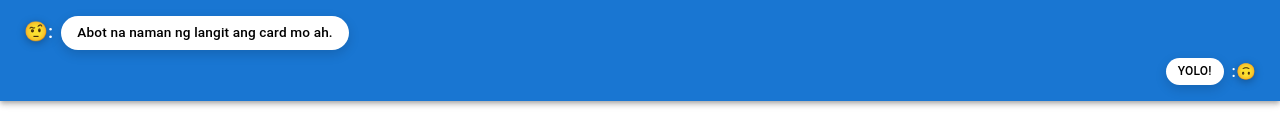
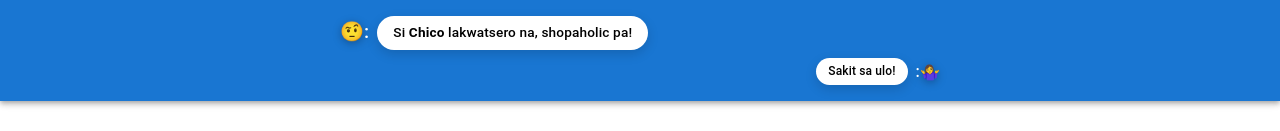
Before and after one commit to bayanicruz/expense-tracker, a React (Create React App) app in the folder client/: page / in a window 1280 px wide. Shown: the top 131 px of the page. Built offline with nearby package versions, Linux system fonts and the light colour scheme; no server answers.

Commit message:
Add flexbox and generate other conversationand personalise

```diff
--- a/client/src/components/Header.js
+++ b/client/src/components/Header.js
@@ -6,31 +6,140 @@ import Box from '@mui/material/Box';
 import titlesConfig from '../config/titles.json';
 
 function Header() {
-  const [title, setTitle] = useState('Expense Tracker');
+  const [title, setTitle] = useState('...');
   const [emoji, setEmoji] = useState('😏');
-  const [answer, setAnswer] = useState('Flex lang.');
+  const [answer, setAnswer] = useState('...');
   const [answerEmoji, setAnswerEmoji] = useState('💅');
+  const [touchStart, setTouchStart] = useState(null);
+  const [touchEnd, setTouchEnd] = useState(null);
+  const [users, setUsers] = useState([]);
+  const [usersLoaded, setUsersLoaded] = useState(false);
 
-  useEffect(() => {
-    const randomTitle = titlesConfig.titles[Math.floor(Math.random() * titlesConfig.titles.length)];
+  const API_URL = process.env.REACT_APP_API_URL || '';
+
+  const fetchUsers = async () => {
+    try {
+      const response = await fetch(`${API_URL}/api/users`);
+      if (response.ok) {
+        const data = await response.json();
+        setUsers(data);
+        setUsersLoaded(true);
+      }
+    } catch (error) {
+      console.error('Error fetching users:', error);
+      setUsersLoaded(true); // Still mark as loaded even if failed
+    }
+  };
+
+  const generateNewConversation = () => {
+    // Show loading state if users haven't loaded yet
+    if (!usersLoaded) {
+      setTitle('...');
+      setEmoji('😏');
+      setAnswer('...');
+      setAnswerEmoji('💅');
+      return;
+    }
+
+    const randomTitleTemplate = titlesConfig.titles[Math.floor(Math.random() * titlesConfig.titles.length)];
     const randomEmoji = titlesConfig.snarkyEmojis[Math.floor(Math.random() * titlesConfig.snarkyEmojis.length)];
     const randomAnswer = titlesConfig.answers[Math.floor(Math.random() * titlesConfig.answers.length)];
     const randomAnswerEmoji = titlesConfig.answerEmojis[Math.floor(Math.random() * titlesConfig.answerEmojis.length)];
-    setTitle(randomTitle);
+
+    // Replace {name} placeholder with random user name
+    let finalTitle = randomTitleTemplate;
+    if (users.length > 0) {
+      const randomUser = users[Math.floor(Math.random() * users.length)];
+      const userName = randomUser.name || randomUser.username || `User ${randomUser._id}`;
+      finalTitle = randomTitleTemplate.replace(/{name}/g, userName);
+    } else {
+      // Fallback if no users are available
+      finalTitle = randomTitleTemplate.replace(/{name}/g, 'Chico');
+    }
+
+    setTitle(finalTitle);
     setEmoji(randomEmoji);
     setAnswer(randomAnswer);
     setAnswerEmoji(randomAnswerEmoji);
+  };
+
+  useEffect(() => {
+    fetchUsers();
   }, []);
 
+  useEffect(() => {
+    // Generate conversation when users are loaded (or loading is complete)
+    if (usersLoaded) {
+      generateNewConversation();
+    }
+  }, [usersLoaded]);
+
+  const minSwipeDistance = 50;
+
+  const renderTitle = (text) => {
+    // Split text by **bold** markers and render accordingly
+    const parts = text.split(/\*\*(.*?)\*\*/g);
+    return parts.map((part, index) => {
+      // Odd indices are the bold parts
+      if (index % 2 === 1) {
         return (
-    <AppBar position="static">
-      <Toolbar sx={{ flexDirection: 'column', alignItems: 'stretch', py: 2 }}>
+          <Box key={index} component="span" sx={{
+            fontWeight: 'bold'
+          }}>
+            {part}
+          </Box>
+        );
+      }
+      return part;
+    });
+  };
+
+  const onTouchStart = (e) => {
+    setTouchEnd(null);
+    setTouchStart(e.targetTouches[0].clientX);
+  };
+
+  const onTouchMove = (e) => {
+    setTouchEnd(e.targetTouches[0].clientX);
+  };
+
+  const onTouchEnd = () => {
+    if (!touchStart || !touchEnd) return;
+    const distance = touchStart - touchEnd;
+    const isLeftSwipe = distance > minSwipeDistance;
+    const isRightSwipe = distance < -minSwipeDistance;
+
+    if (isLeftSwipe || isRightSwipe) {
+      generateNewConversation();
+    }
+  };
+
+  return (
+    <AppBar position="sticky">
+      <Toolbar sx={{ justifyContent: 'center', py: 2 }}>
+        <Box
+          sx={{
+            maxWidth: '600px',
+            width: '100%',
+            display: 'flex',
+            flexDirection: 'column',
+            gap: 1,
+            cursor: 'pointer',
+            userSelect: 'none',
+            '&:active': {
+              transform: 'scale(0.98)',
+              transition: 'transform 0.1s ease'
+            }
+          }}
+          onTouchStart={onTouchStart}
+          onTouchMove={onTouchMove}
+          onTouchEnd={onTouchEnd}
+          onClick={generateNewConversation}
+        >
           <Box sx={{
             display: 'flex',
             alignItems: 'center',
-          flexGrow: 1,
-          gap: 1,
-          mb: 1
+            gap: 1
           }}>
             <Typography
               variant="h6"
@@ -57,7 +166,7 @@ function Header() {
                   lineHeight: 1.3
                 }}
               >
-              {title}
+                {renderTitle(title)}
               </Typography>
             </Box>
           </Box>
@@ -97,6 +206,7 @@ function Header() {
               :{answerEmoji}
             </Typography>
           </Box>
+        </Box>
       </Toolbar>
     </AppBar>
   );
--- a/client/src/config/titles.json
+++ b/client/src/config/titles.json
@@ -1,45 +1,66 @@
 {
   "titles": [
-    "Pssst, ang dami mo ng gastos!",
-    "Buti ka pa, parang may pabrika ka ng pera!",
-    "Hindi ka ba nauubusan ng sweldo?",
-    "Abot na naman ng langit ang card mo ah.",
-    "Akala ko may inflation, pero parang hindi mo ramdam.",
-    "Unlimited credit card ba 'yan?",
-    "Palamig mo nga pera mo, baka mapaso ka!",
-    "Sana all, walang sawang swipe!",
-    "Lugi na naman wallet mo niyan.",
-    "Si Shopee at Lazada ata ang tunay mong ka-forever.",
-    "Parang Christmas araw-araw sa'yo ah.",
-    "Sweldo lang, parang bonus na kung gumastos!",
-    "Bank account mo, may hemorragia na.",
-    "Lakwatsera/lakwatsero ka na, shopaholic ka pa!",
-    "Diyos ko, tulungan mo pang i-budget ang money niya.",
-    "Ang wallet mo, parang butas na salaan.",
-    "Parang may buy 1 take all sa gastos ah.",
-    "Anong petsa na, pulos utang pa rin!",
-    "Sana talent ko rin yang magpadami ng resibo.",
-    "Gusto mo ATM mo ba, i-autograph ko na rin?",
-    "Puro gastos, kailan naman 'yung ipon?",
-    "Akala ko ginto na 'yang kinikikay mo.",
-    "'Teh, gastos goals ka talaga!",
-    "Mayaman yarn o matindi lang talaga ang self-love?",
-    "Savings? Anong klaseng ulam 'yon?",
-    "Swipe para sa ekonomiya!",
-    "Next time, save naman!",
-    "Akala ko Gumastos ay apelyido mo.",
-    "Pangarap ko rin yan, maging broke in style.",
-    "Sweldo mo, dinadaan mo lang sa kamay.",
-    "Ang bilis ng pera sa'yo, parang shuttle bus.",
-    "Bili dito, bili doon, savings nasaan?",
-    "Akala mo may gold mine sa ilalim ng kama.",
-    "Inggit ako sa credit card mo, never nagpapahinga.",
-    "Pera mo ba o Monopoly money?",
-    "Suksok dito, labas doon—pera ba yan o spaghetti?",
-    "Workshop ng gastos, ikaw na ang instructor!",
-    "Ikaw na ang CEO ng gastos corporation.",
-    "Hanggang saan kaya ang limit ng credit card mo?",
-    "Minsan tanong ko, may pera ka bang di mo pa nagagastos?"
+    "Pssst, si **{name}** ang dami na ng gastos!",
+    "Buti ka pa **{name}**, parang may pabrika ka ng pera!",
+    "Si **{name}**, hindi ka ba nauubusan ng sweldo?",
+    "Abot na naman ng langit ang card ni **{name}** ah.",
+    "Akala ko may inflation, pero si **{name}** parang hindi ramdam.",
+    "Unlimited credit card ba 'yan ni **{name}**?",
+    "Palamig mo nga pera mo **{name}**, baka mapaso ka!",
+    "Sana all tulad ni **{name}**, walang sawang swipe!",
+    "Lugi na naman wallet ni **{name}** niyan.",
+    "Si **{name}** at Shopee, Lazada ata ang tunay na ka-forever.",
+    "Parang Christmas araw-araw kay **{name}** ah.",
+    "Si **{name}**, sweldo lang pero parang bonus na kung gumastos!",
+    "Bank account ni **{name}**, may hemorrhage na yata.",
+    "Si **{name}** lakwatsero na, shopaholic pa!",
+    "Diyos ko, tulungan mo pa ngang i-budget ang money ni **{name}**.",
+    "Ang wallet ni **{name}**, parang butas na salaan.",
+    "Si **{name}** parang may buy 1 take all sa gastos ah.",
+    "Anong petsa na, si **{name}** pulos utang pa rin!",
+    "Sana talent ko rin yang magpadami ng resibo tulad ni **{name}**.",
+    "Gusto mo ATM ni **{name}**, i-autograph ko na rin?",
+    "Si **{name}** puro gastos, kailan naman 'yung ipon?",
+    "Akala ko ginto na 'yang kinikikay ni **{name}**.",
+    "'Teh, si **{name}** gastos goals talaga!",
+    "Si **{name}** mayaman yarn o matindi lang talaga ang self-love?",
+    "Si **{name}**, savings? Anong klaseng ulam 'yon?",
+    "Si **{name}** swipe para sa ekonomiya daw!",
+    "Si **{name}**, next time save naman!",
+    "Akala ko kay **{name}**, 'Gumastos' ay apelyido niya.",
+    "Pangarap ko rin yan tulad ni **{name}**, maging broke in style.",
+    "Si **{name}**, sweldo mo dinadaan mo lang sa kamay.",
+    "Ang bilis ng pera kay **{name}**, parang shuttle bus.",
+    "Si **{name}** bili dito, bili doon, savings nasaan?",
+    "Akala ni **{name}** may gold mine sa ilalim ng kama.",
+    "Inggit ako sa credit card ni **{name}**, never nagpapahinga.",
+    "Pera ni **{name}** ba 'yan o Monopoly money?",
+    "Si **{name}** suksok dito, labas doon—pera ba 'yan o spaghetti?",
+    "Workshop ng gastos, si **{name}** na ang instructor!",
+    "Si **{name}** na ang CEO ng gastos corporation.",
+    "Hanggang saan kaya ang limit ng credit card ni **{name}**?",
+    "Minsan tanong ko, si **{name}** may pera ka bang di mo pa nagagastos?",
+    "Yung si **{name}**, parang may ATM sa bulsa eh.",
+    "Si **{name}** ba 'yan o si Imelda Marcos?",
+    "Nakita ko si **{name}** sa mall, buong department store binili.",
+    "Si **{name}** ang bagay na 'Rich Kid of Instagram' eh.",
+    "Yung lifestyle ni **{name}**, akala mo heiress ng Ayala.",
+    "Si **{name}** parang nag-shopping therapy araw-araw.",
+    "Ano bang trabaho ni **{name}**? Money printer?",
+    "Si **{name}** yung tipo na nag-Grab para sa isang block.",
+    "Yung si **{name}**, mas kilala ng cashier kaysa sa nanay niya.",
+    "Si **{name}** collector ng credit cards ata.",
+    "Parang si **{name}** allergic sa word na 'sale'.",
+    "Si **{name}** yung nag-order ng Starbucks via Grab.",
+    "Yung si **{name}**, signature move: tap to pay.",
+    "Si **{name}** parang may sponsorship sa mga mall.",
+    "Yung wallet ni **{name}**, mas manipis pa sa papel.",
+    "Si **{name}** yung nag-grocery ng branded lahat.",
+    "Parang si **{name}** may personal shopper sa Zalora.",
+    "Si **{name}** yung bumili ng phone case na mas mahal pa sa phone.",
+    "Yung si **{name}**, nag-invest sa lahat except sa sarili.",
+    "Si **{name}** parang may VIP card sa lahat ng store.",
+    "Yung lifestyle ni **{name}**, parang may trust fund."
   ],
   "snarkyEmojis": [
     "😏",
```
Lines whose indentation alone changed are shown as unchanged.
